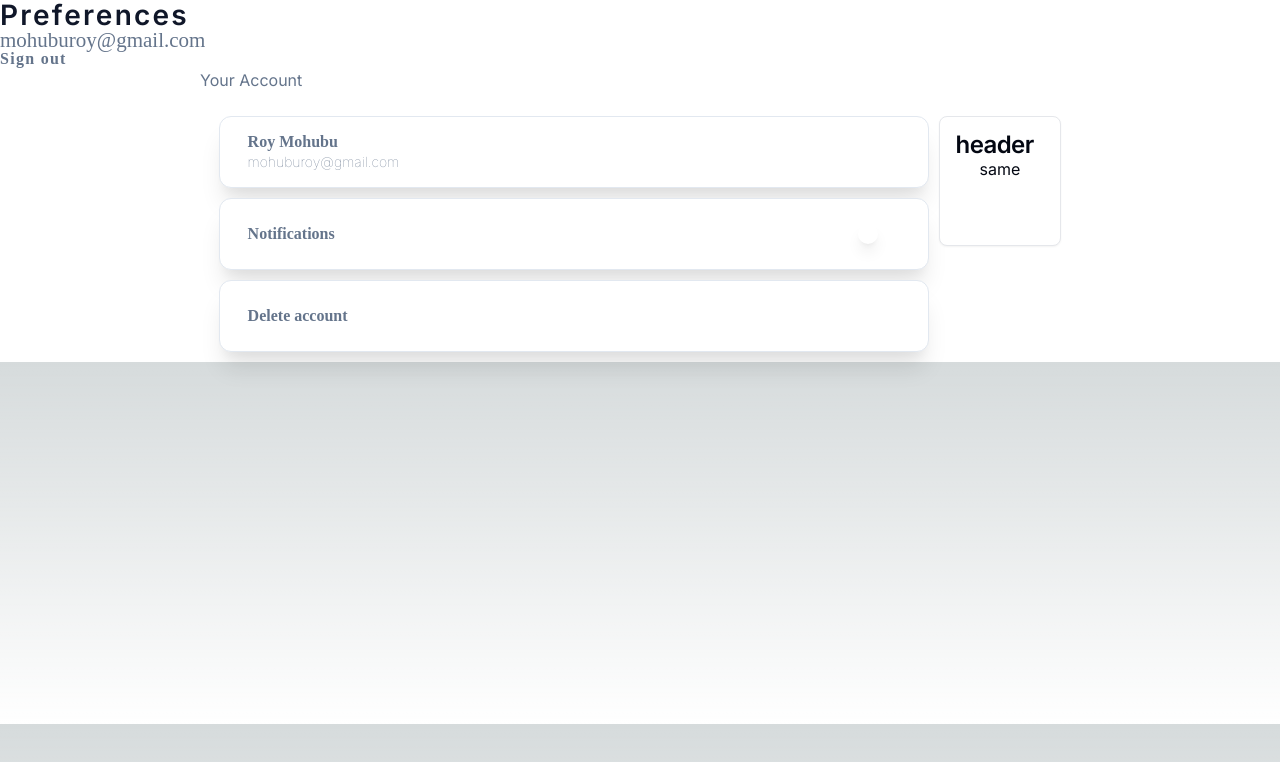
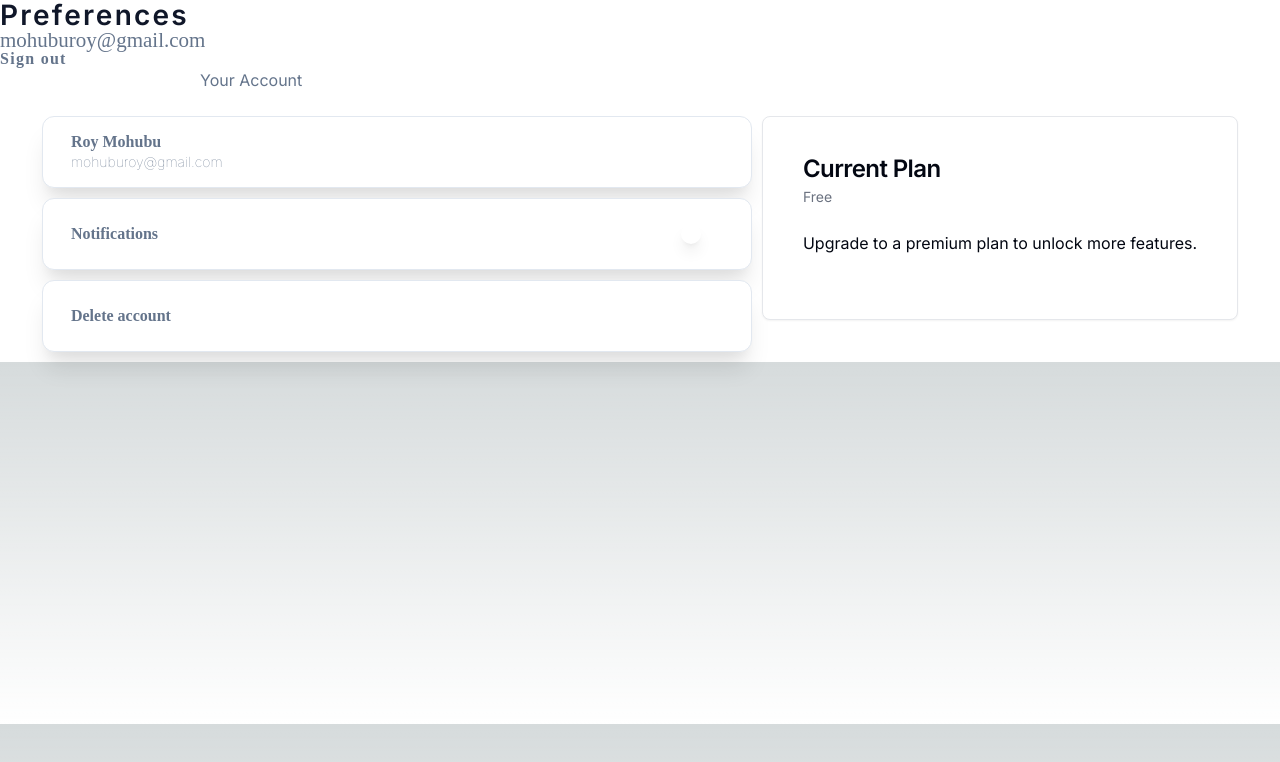
Before and after one commit to Clearpath-HQ/Clearpath_frontend, a Next.js app in the folder clearpath/: page /1/preferences in a window 1280 px wide. Shown: the top 762 px of the page. Built offline with nearby package versions, Linux system fonts and the light colour scheme.

Commit message:
renamed function

```diff
--- a/clearpath/app/[dashboard]/preferences/page.tsx
+++ b/clearpath/app/[dashboard]/preferences/page.tsx
@@ -50,7 +50,7 @@ const Button2 = styled(Button)`
   align-items: center;
 `;
 
-export default function HomePage() {
+export default function Preferences() {
   const containerStyle: CSSProperties = {
     display: 'flex',
     flexDirection: 'column',
@@ -142,7 +142,6 @@ export default function HomePage() {
       </div>
 
       <div className="divider"></div>
-
       <p style={{ color: '#64748B', marginLeft: '200px' }}>Your Account</p>
       <br/>
 
@@ -180,11 +179,11 @@ export default function HomePage() {
         <div className="grid gap-4 py-4">
           <div className="grid grid-cols-4 items-center gap-4">
             <Label htmlFor="name" className="text-right">
-              Name
+              Full Name
             </Label>
             <Input
               id="name"
-              defaultValue="Pedro Duarte"
+              defaultValue="Roy Mohubu"
               className="col-span-3"
             />
           </div>
@@ -194,25 +193,25 @@ export default function HomePage() {
             </Label>
             <Input
               id="username"
-              defaultValue="@peduarte"
+              placeholder='@username'
               className="col-span-3"
             />
           </div>
           <div className="grid grid-cols-4 items-center gap-4">
-            <Label htmlFor="username" className="text-right">
+            <Label htmlFor="password" className="text-right">
               Type New Password
             </Label>
             <Input
-              id="username"
+              id="password"
               className="col-span-3"
             />
           </div>
           <div className="grid grid-cols-4 items-center gap-4">
-            <Label htmlFor="username" className="text-right">
+            <Label htmlFor="retype password" className="text-right">
               Retype New Password
             </Label>
             <Input
-              id="username"
+              id="password"
               className="col-span-3"
             />
           </div>
@@ -249,8 +248,15 @@ export default function HomePage() {
         </div>
         <div className=''>
             <Card className='w-full h-full border-radius-sm items-center gap-4 p-4'>
-              <CardTitle>header</CardTitle>
-              <CardContent>same</CardContent>
+
+              <CardHeader>
+              <CardTitle>Current Plan</CardTitle>
+<CardDescription>Free</CardDescription>
+              </CardHeader>
+              <CardContent>
+                <p>Upgrade to a premium plan to unlock more features.</p>
+
+              </CardContent>
               <CardFooter></CardFooter>
 
             </Card>
```
